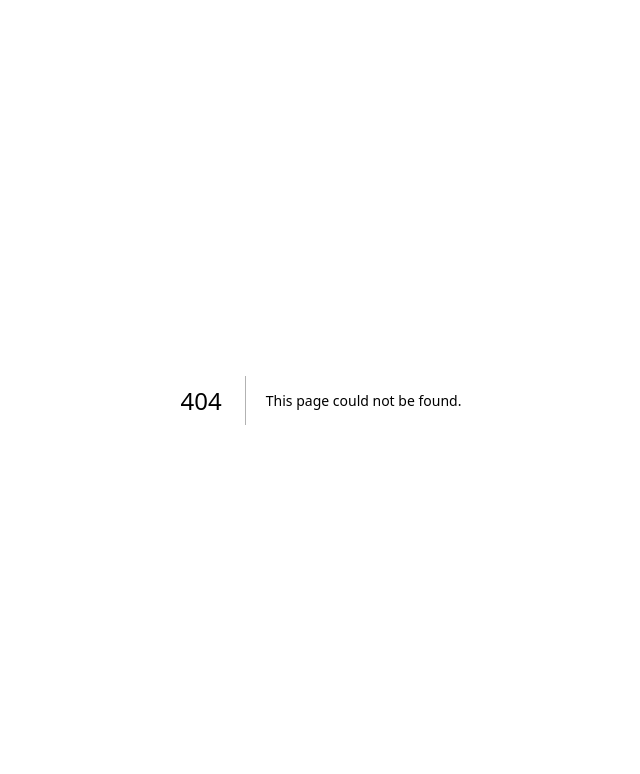
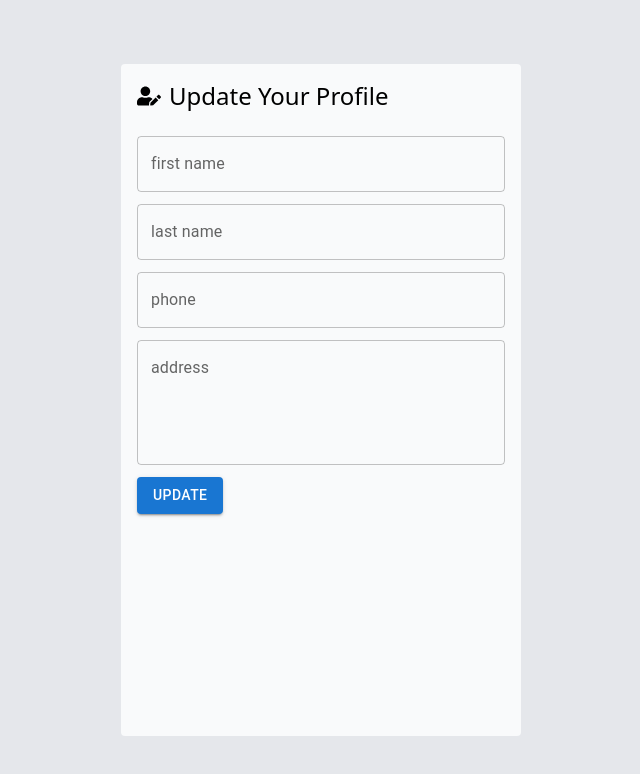
Before and after one commit to AmElBen-El/bills, a Next.js app: page /dashboard/update-profile in a window 1280 px wide. Before the commit this address had no page. Shown: the top 774 px of the page, without its empty margins (319-959 px from the left). Built offline with nearby package versions, Linux system fonts and the light colour scheme.

Commit message:
signin include

```diff
--- /dev/null
+++ b/app/auth/signin/page.js
@@ -0,0 +1,31 @@
+import Link from "next/link";
+import {FaGoogle} from "react-icons/fa";
+import {FaXTwitter} from "react-icons/fa6";
+
+export default function Auth (){
+    return (
+        <main className="min-h-[520px] flex justify-center bg-gradient-to-b from-gray-50 to-gray-300 py-8 px-2">
+            <article>
+                <div className="w-full md:w-[24em] rounded-md bg-white p-4">
+                    <h1 className="text-2xl mb-4 ">Sign in to Bills</h1>
+                    <p className="text-sm text-gray-600 mb-4">Sign up using ...</p>
+
+                    <form className="mb-4">
+                        <button className="w-full h-[3.2em] flex justify-center items-center gap-2 border-b-2 border-red-500 bg-black rounded-md">
+                            <FaGoogle className="text-green-500 text-2xl"/>
+                            <span className="text-white text-lg">Google account</span>
+                        </button>
+                    </form>
+                    <form className="mb-4">
+                        <button className="w-full h-[3.2em] flex justify-center items-center gap-2 border-b-2 border-gray-500 bg-black rounded-md">
+                            <FaXTwitter className="text-white text-2xl"/>
+                            <span className="text-white text-lg">Twitter account</span>
+                        </button>
+                    </form>
+                    <p className="text-gray-600 text-sm">By clicking the signin in button you confirm that you have read and agreed with our <Link href="#" className="text-gray-800 underline">Terms of Use</Link> and <Link href="#" className="text-gray-800 underline">Privacy Policy</Link></p>
+
+                </div>
+                </article>
+        </main>
+    )
+}
--- /dev/null
+++ b/app/dashboard/borrow/page.js
@@ -0,0 +1,83 @@
+"use client"
+import { useState, useEffect} from "react";
+import {TextField } from "@mui/material";
+
+const duration = [
+    {id:"7d",days:7},
+    {id:"30d",days:30},
+    {id:"90d",days:90},
+];
+
+export default function Borrow() {
+    const [clickedRate,setClickedRate] = useState(undefined);
+    const [rate,setRate] = useState(0);
+    const [amount,setAmount] = useState(undefined);
+    const [payback,setPayback] = useState(undefined);
+
+    useEffect(()=> {
+        if (amount >= 1){
+        const interest = (rate * amount)/100;
+        setPayback(amount + interest)
+    }
+    },[amount,rate])
+
+    return (
+        <main className="min-h-screen flex justify-center py-4 md:py-6 lg:py-8 px-4 md:px-12 lg:px-16 bg-gray-100">
+            <div className="w-full md:w-[380px] flex flex-col gap-4 border border-gray-200 rounded-md bg-gray-50 p-2 md:p-6">
+                <blockquote className="border-b border-gray-200 pb-3">
+                    <span className="font-thin text-lg text-blue-800"> Get an Instant Loan</span>
+                </blockquote>
+
+                <form>
+                    <div className="flex flex-col gap-1">
+                        <TextField
+                        id="amount"
+                        type="number"
+                        variant="outlined"
+                        placeholder="loan amount"
+                        value={amount}
+                        onChange={(text) => setAmount(Number(text.target.value))}/>
+                    </div>
+                </form>
+                <div className="border-dashed border border-blue-500 p-4 rounded-md">
+                    <p className="text-blue-700 text-sm mb-3">Choose loan duration</p>
+                    <ul className="grid grid-col-3 gap-2">
+                       {
+                            duration.map(item =>  <li
+                                 key={item.id}
+                                 onClick ={() => {
+                                    setClickedRate(item.id)
+                                    if (item.days === 7) {
+                                        setRate(15.5)
+                                    } else if (item.days === 30) {
+
+                                        setRate(12)
+                                    } else if (item.days === 90) {
+                                        setRate(9.5)
+
+                                    }
+                                 }}
+                                  className={`h-16 flex justify-center items-center bg-blue-700 text-white text-md uppercase rounded-md`}>{item.days} days</li>)
+                       }
+                    </ul>
+
+                </div >
+
+
+
+                <div className="flex flex-col gap-3 border-dashed border border-blue-500 p-4 rounded-md">
+                <p className="text-gray-800">Interest rate for... days</p>
+                <p className="text-6xl text-blue-600">{rate}%</p>
+                </div>
+
+                <div className="flex flex-col gap-3 bg-gradient-to-b from-blue-600 to-blue-800 border-dashed border border-blue-500 p-4 rounded-md">
+                <p className="text-blue-50">You will payback</p>
+                <p className="text-4xl text-white">{payback}</p>
+                </div>
+                <div>
+                    <button className="p-2 rounded-md bg-blue-600 text-white text-xl uppercase">Get Loan</button>
+                </div>
+            </div>
+        </main>
+    )
+}
--- /dev/null
+++ b/app/dashboard/update-profile/page.js
@@ -0,0 +1,99 @@
+"use client"
+import { useFormik } from "formik";
+import * as yup from "yup";
+import { TextField, Button } from "@mui/material";
+import { FaUserEdit } from "react-icons/fa";
+
+const schema = yup.object().shape({
+    firstName: yup.string().required().min(3),
+    lastName: yup.string().required().min(3),
+    phone: yup.string().required().min(11).max(17),
+    address: yup.string().required().min(12).max(300)
+
+});
+export default function updateProfile() {
+
+    const { handleSubmit,handleChange,handleBlur,errors,touched,values} = useFormik({
+        initialValues: {firstName:"",lastName:"",phone:"",address:""},
+        onSubmit:() => {},
+        validationSchema:schema
+    })
+
+
+
+    return (
+        <main className="min-h-screen flex justify-center px-2 md:px-16 lg:px-20 py-16 bg-gray-200">
+           <div className="w-full md:w-[400px] p-4 rounded bg-gray-50">
+           <blockquote className="flex items-center gap-2">
+                <FaUserEdit className="text-2xl"/>
+                <span className="block text-2xl">Update Your Profile</span>
+            </blockquote>
+
+            <form onSubmit={handleSubmit} className="mt-6">
+                <div className="mb-3">
+                    <TextField
+                    type="text"
+                    id="firstName"
+                    label="first name"
+                    variant="outlined"
+                    value={values.firstName}
+                    onChange={handleChange}
+                    onBlur={handleBlur}
+                    placeholder="eg. Ademola"
+                    className="w-full"/>
+                    {touched.firstName && errors.firstName ? <span className="text-xs text-red-500">{errors.firstName}</span> : null}
+
+                </div>
+                <div className="mb-3">
+                    <TextField
+                    type="text"
+                    id="lastName"
+                    label="last name"
+                    variant="outlined"
+                    value={values.lastName}
+                    onChange={handleChange}
+                    onBlur={handleBlur}
+                    placeholder="eg. Ademola"
+                    className="w-full"/>
+                    {touched.lastName && errors.lastName ? <span className="text-xs text-red-500">{errors.lastName}</span> : null}
+
+                </div>
+                <div className="mb-3">
+                    <TextField
+                    type="tel"
+                    id="phone"
+                    label="phone"
+                    variant="outlined"
+                    value={values.phone}
+                    onChange={handleChange}
+                    onBlur={handleBlur}
+                    placeholder="eg. Ademola"
+                    className="w-full"/>
+                    {touched.phone && errors.phone ? <span className="text-xs text-red-500">{errors.phone}</span> : null}
+
+                </div>
+                <div className="mb-3">
+                    <TextField
+                    multiline
+                    rows={4}
+                    type="text"
+                    id="address"
+                    label="address"
+                    variant="outlined"
+                    value={values.address}
+                    onChange={handleChange}
+                    onBlur={handleBlur}
+                    placeholder="eg. Ademola"
+                    className="w-full"/>
+                    {touched.address && errors.address ? <span className="text-xs text-red-500">{errors.address}</span> : null}
+
+                </div>
+                <Button type="submit" variant="contained">Update</Button>
+            </form>
+
+
+           </div>
+        </main>
+    )
+
+}
```
